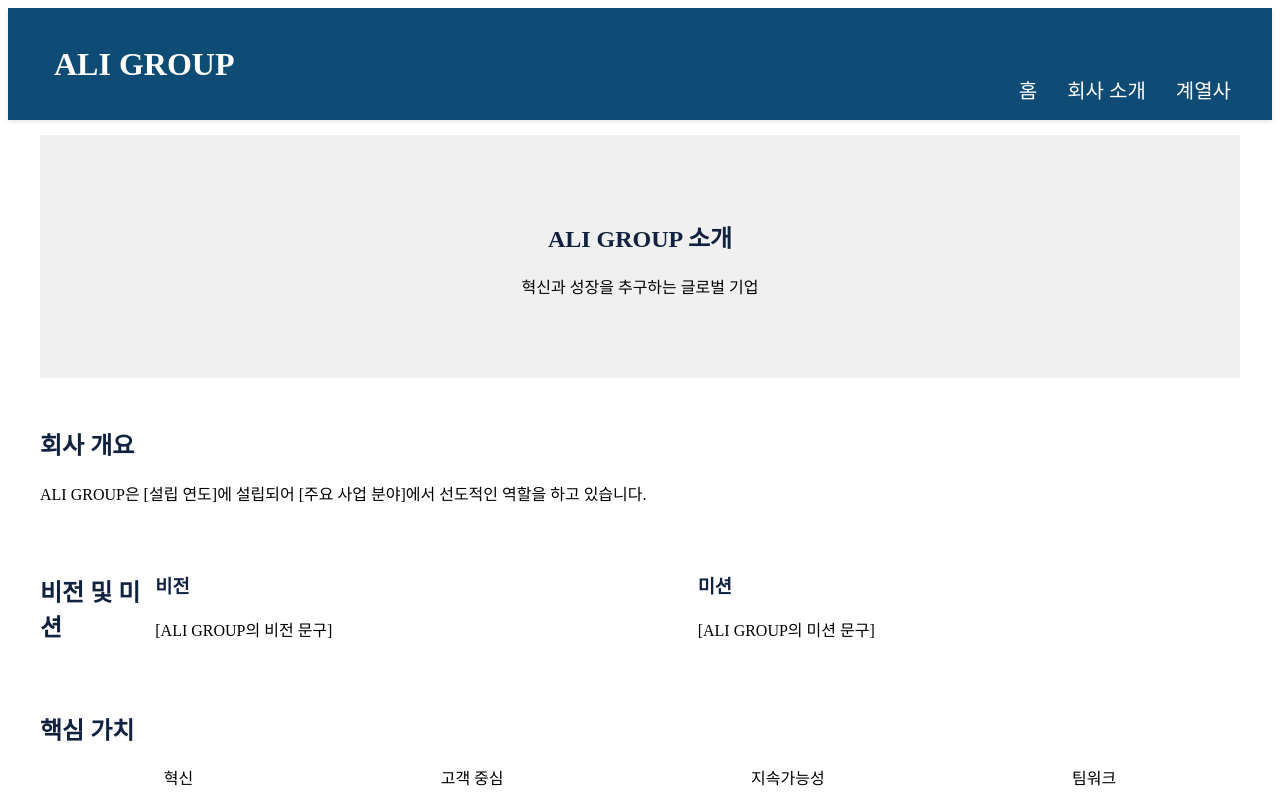
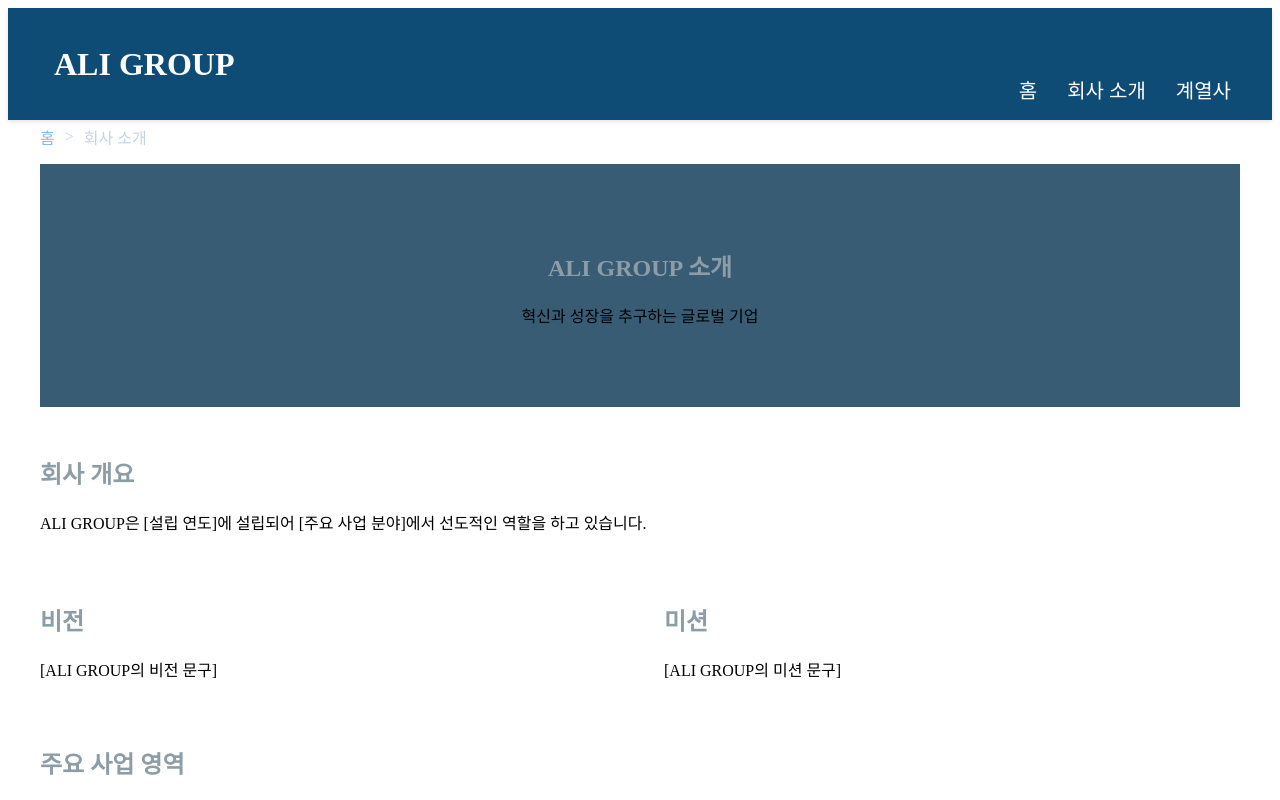
Before and after one commit to azgian/aligroupsvelte, a SvelteKit app: page /aboutUs in a window 1280 px wide. Shown: the top 800 px of the page. Built offline with nearby package versions, Linux system fonts and the light colour scheme.

Commit message:
서브페이지, 네비게이션

```diff
--- /dev/null
+++ b/src/components/Breadcrumb.svelte
@@ -0,0 +1,59 @@
+<script lang="ts">
+	export let path: string[];
+</script>
+
+<nav class="breadcrumb">
+	<ol>
+		<li><a href="/">홈</a></li>
+		{#each path as item, index}
+			<li>
+				{#if index === path.length - 1}
+					<span>{item}</span>
+				{:else}
+					<a href="/{path.slice(0, index + 1).join('/')}">{item}</a>
+				{/if}
+			</li>
+		{/each}
+	</ol>
+</nav>
+
+<style>
+	.breadcrumb {
+		padding: 5px 0 0;
+		/* background-color: #f8f9fa; */
+		max-width: 1200px;
+		margin: 0 auto;
+	}
+
+	ol {
+		list-style: none;
+		padding: 0;
+		margin: 0;
+		display: flex;
+		flex-wrap: wrap;
+	}
+
+	li {
+		display: flex;
+		align-items: center;
+	}
+
+	li:not(:last-child)::after {
+		content: '>';
+		margin: 0 10px;
+		color: #c5d4e2;
+	}
+
+	a {
+		color: #84b9f1;
+		text-decoration: none;
+	}
+
+	a:hover {
+		text-decoration: underline;
+	}
+
+	span {
+		color: #c5d4e2;
+	}
+</style>
--- a/src/routes/aboutUs/+page.svelte
+++ b/src/routes/aboutUs/+page.svelte
@@ -1,6 +1,8 @@
 <script lang="ts">
-	// 필요한 컴포넌트나 데이터를 여기에 import 하세요
+	import Breadcrumb from '../../components/Breadcrumb.svelte';
 </script>
+
+<Breadcrumb path={['회사 소개']} />
 
 <main class="about-us">
 	<section class="hero">
@@ -14,18 +16,17 @@
 	</section>
 
 	<section class="vision-mission">
-		<h2>비전 및 미션</h2>
 		<div class="vision">
-			<h3>비전</h3>
+			<h2>비전</h2>
 			<p>[ALI GROUP의 비전 문구]</p>
 		</div>
 		<div class="mission">
-			<h3>미션</h3>
+			<h2>미션</h2>
 			<p>[ALI GROUP의 미션 문구]</p>
 		</div>
 	</section>
 
-	<section class="core-values">
+	<!-- <section class="core-values">
 		<h2>핵심 가치</h2>
 		<ul>
 			<li>혁신</li>
@@ -33,7 +34,7 @@
 			<li>지속가능성</li>
 			<li>팀워크</li>
 		</ul>
-	</section>
+	</section> -->
 
 	<section class="business-areas">
 		<h2>주요 사업 영역</h2>
@@ -58,13 +59,13 @@
 	.hero {
 		text-align: center;
 		padding: 4rem 0;
-		background-color: #f0f0f0;
+		background-color: #385c74;
 	}
 
 	h1,
 	h2,
 	h3 {
-		color: #112240;
+		color: #8d9da7;
 	}
 
 	section {
--- a/src/routes/subsidiaries/+page.svelte
+++ b/src/routes/subsidiaries/+page.svelte
@@ -1,4 +1,5 @@
 <script lang="ts">
+	import Breadcrumb from '../../components/Breadcrumb.svelte';
 	// Subsidiary 타입 정의
 	type Subsidiary = {
 		name: string;
@@ -40,6 +41,8 @@
 	}
 </script>
 
+<Breadcrumb path={['계열사']} />
+
 <main class="subsidiaries">
 	<section class="hero">
 		<h1>ALI GROUP 계열사</h1>
@@ -79,7 +82,7 @@
 	.hero {
 		text-align: center;
 		padding: 4rem 0;
-		background-color: #f0f0f0;
+		background-color: #385c74;
 		margin-bottom: 2rem;
 	}
 
@@ -90,7 +93,7 @@
 	}
 
 	.subsidiary-card {
-		background-color: #ffffff;
+		background-color: #607786;
 		border-radius: 8px;
 		box-shadow: 0 4px 6px rgba(0, 0, 0, 0.1);
 		padding: 1.5rem;
```
